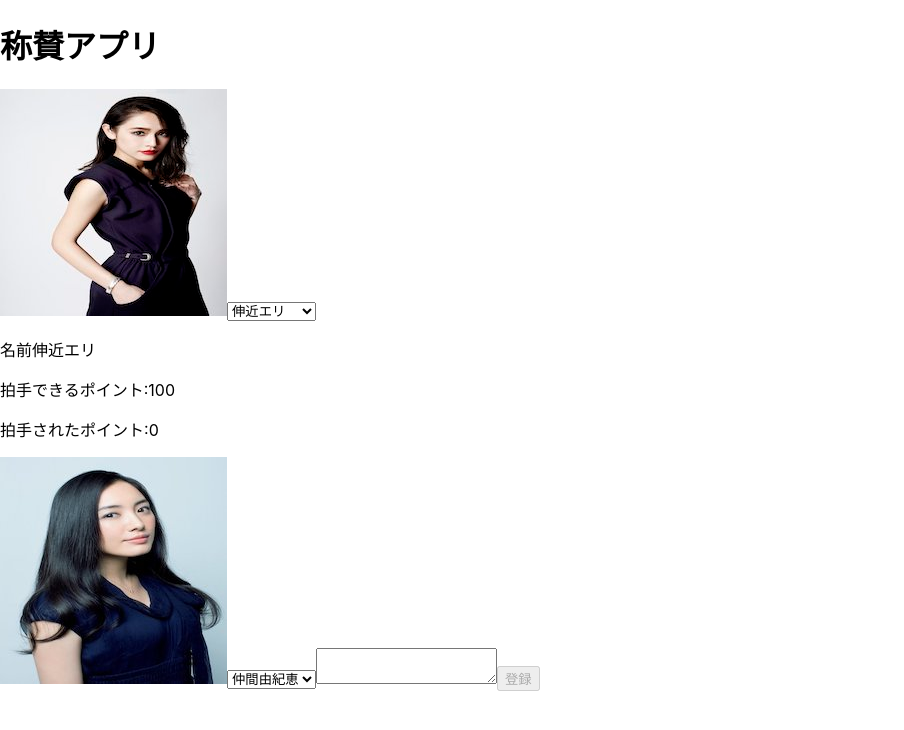
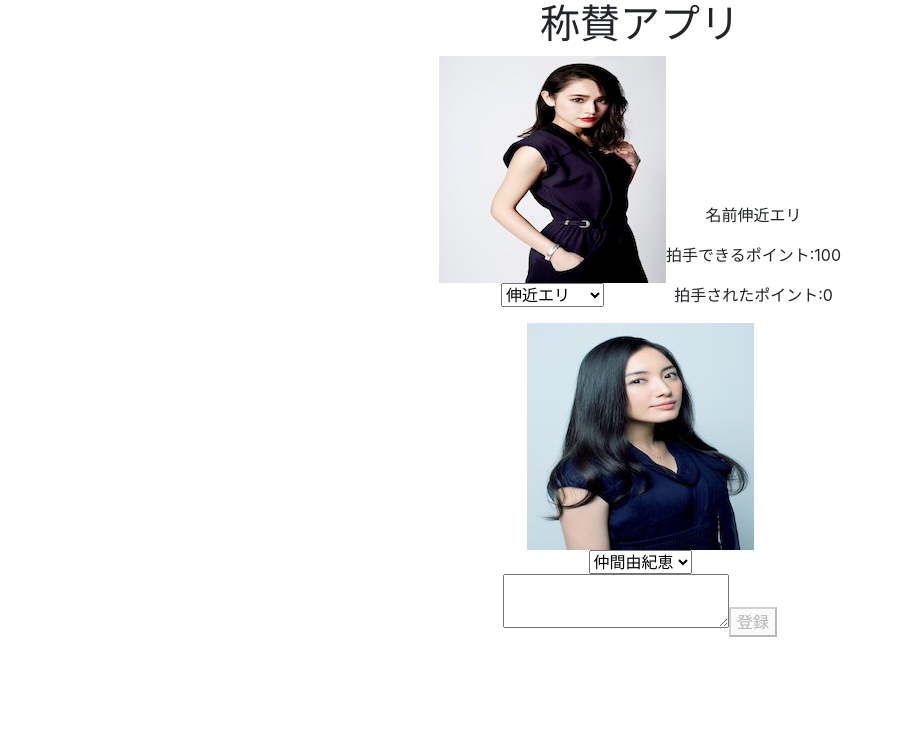
Before and after one commit to westtail/2020Intern_Assignment, a React (Create React App) app: page / in a window 1280 px wide. Shown: the top 730 px of the page, without its empty margins (0-904 px from the left). Built offline with nearby package versions, Linux system fonts and the light colour scheme.

Commit message:
bootstrapの追加、div,class,cssの追加

```diff
--- a/package.json
+++ b/package.json
@@ -6,8 +6,10 @@
     "@testing-library/jest-dom": "^4.2.4",
     "@testing-library/react": "^9.5.0",
     "@testing-library/user-event": "^7.2.1",
+    "bootstrap": "^4.5.0",
     "moment": "^2.27.0",
     "react": "^16.13.1",
+    "react-bootstrap": "^1.0.1",
     "react-dom": "^16.13.1",
     "react-scripts": "3.4.1"
   },
--- a/src/index.js
+++ b/src/index.js
@@ -2,7 +2,9 @@ import React from 'react';
 import ReactDOM from 'react-dom';
 import './index.css';
 import Main from './main';
+import './main.css';
 import * as serviceWorker from './serviceWorker';
+import 'bootstrap/dist/css/bootstrap.min.css';
 ReactDOM.render(<Main />, document.getElementById('root'));
 // If you want your app to work offline and load faster, you can change
 // unregister() to register() below. Note this comes with some pitfalls.
--- /dev/null
+++ b/src/main.css
@@ -0,0 +1,17 @@
+.main{
+    text-align:center;
+}
+.userImage{
+    display: inline-block;
+}
+.userParameter{
+    display: inline-block;
+
+}
+
+.sendUserImagee {
+    display: inline-block;
+}
+.inputPostForm {
+    display: inline-block;
+}
--- a/src/main.js
+++ b/src/main.js
@@ -179,27 +179,48 @@ export default class Main extends Component {
 
     //html表示部分
     return (
+    <div className = "main">
       <div>
         <h1>称賛アプリ</h1>
-      <div>
+      </div>
+
+      <div className = "user">
+        <div className= "userImage">
           <img src={selectedUser.image} alt="user"></img>
+          <div className= "chengeUser ">
             <select size="1" value={this.state.selectedId} onChange={ (e)=>{ this.selectUser(e)} }>{userItmes}</select>
+          </div>
+        </div>
+        <div className= "userParameter">
           <p>名前{selectedUser.name}</p>
           <p>拍手できるポイント:{selectedUser.applausePoint}</p>
           <p>拍手されたポイント:{selectedUser.applaudedPoint}</p>
         </div>
+      </div>
+
+      <div className = "sendUser">
+        <div className = "sendUserImage">
+          <img src={sendToUser.image} alt="ch"></img>
+          <div className = "chengeSendUser">
+            <select size="1" value={this.state.sendId} onChange={ (e)=>{ this.selectSendToUser(e)} }>{sendUserItmes}</select>
+          </div>
+        </div>
+        <div className = "inputPostForm">
           <form>
-        <img src={sendToUser.image} alt="ch"></img>
-        <select size="1" value={this.state.sendId} onChange={ (e)=>{ this.selectSendToUser(e)} }>{sendUserItmes}</select>
             <textarea type="text" onInput={this.onInput} ></textarea>
             <button onClick={this.addPost} disabled={this.state.disabled}>登録</button>
           </form>
+        </div>
+      </div>
+
+      <div>
         <ul>
           {postList.map((post, index) => <li key={index}>
             投稿内容{post.post}-送信元{post.sender.name}-送信先{post.receiver.name}-日時{post.postTime}-拍手ポイント{post.applause}
             <button onClick={() => { this.addApplause(index) }}>拍手</button>
           </li>)}
         </ul>
+      </div>
     </div>);
   }
 }
--- a/src/userList.js
+++ b/src/userList.js
@@ -1,6 +1,7 @@
 import image_1 from './images/0.jpg';
 import image_2 from './images/1.jpg';
 import image_3 from './images/2.jpeg';
+import image_4 from './images/3.jpeg';
 
 const users = {
     0: {
@@ -14,7 +15,7 @@ const users = {
     1: {
         id: 1,
         name: "仲間由紀恵",
-        applausePoint: 200,
+        applausePoint: 100,
         applaudedPoint: 0,
         image: image_2
     },
@@ -22,9 +23,16 @@ const users = {
     2: {
         id: 2,
         name: "阿部寛",
-        applausePoint: 300,
+        applausePoint: 100,
         applaudedPoint: 0,
         image: image_3
+    },
+    3: {
+        id: 3,
+        name: "渡辺謙",
+        applausePoint: 100,
+        applaudedPoint: 0,
+        image: image_4
     },
 }
 
```
Also changed, not shown: src/images/3.jpeg (added), 1 other file (tests, documents, lock files or other folders). Lines whose indentation alone changed are shown as unchanged.
